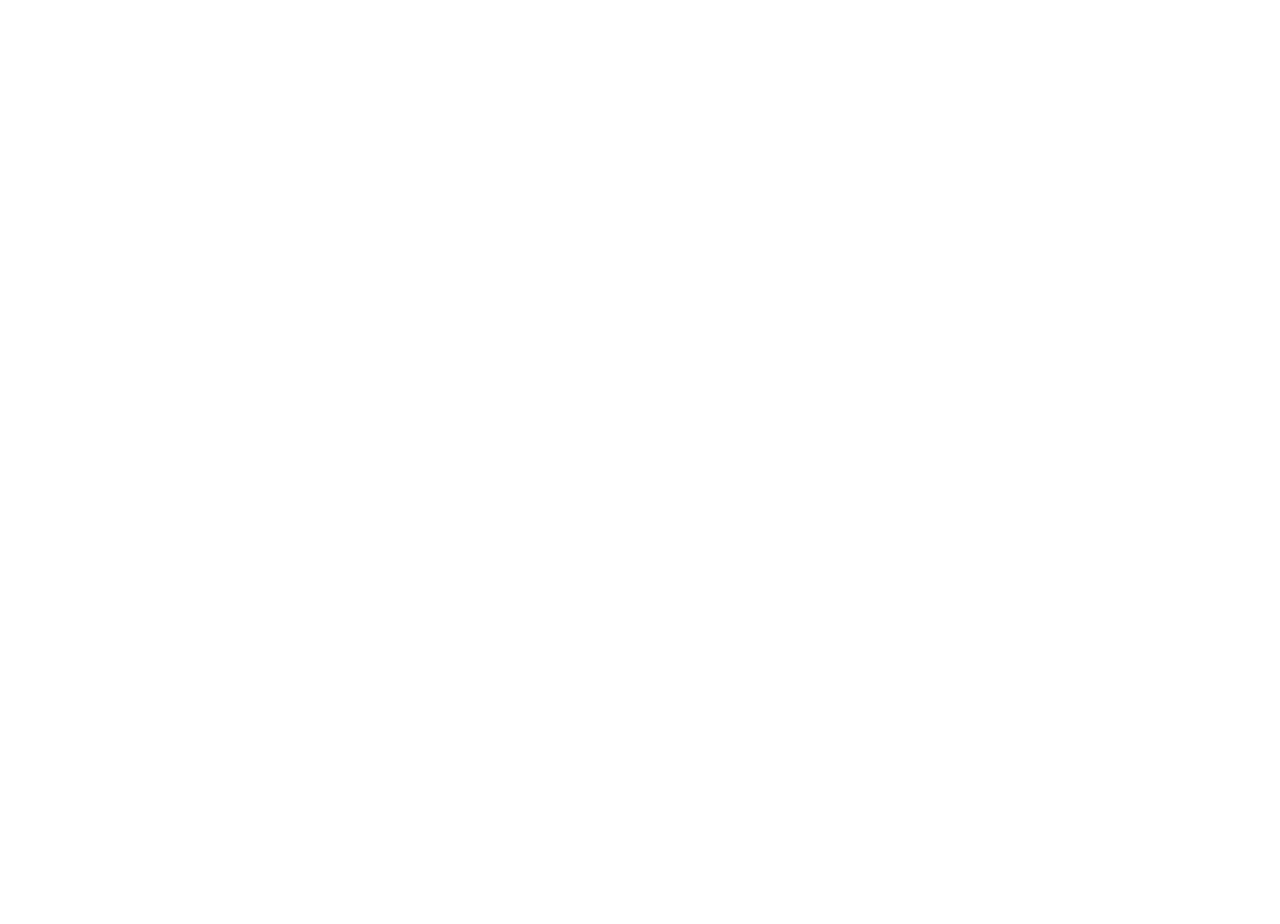
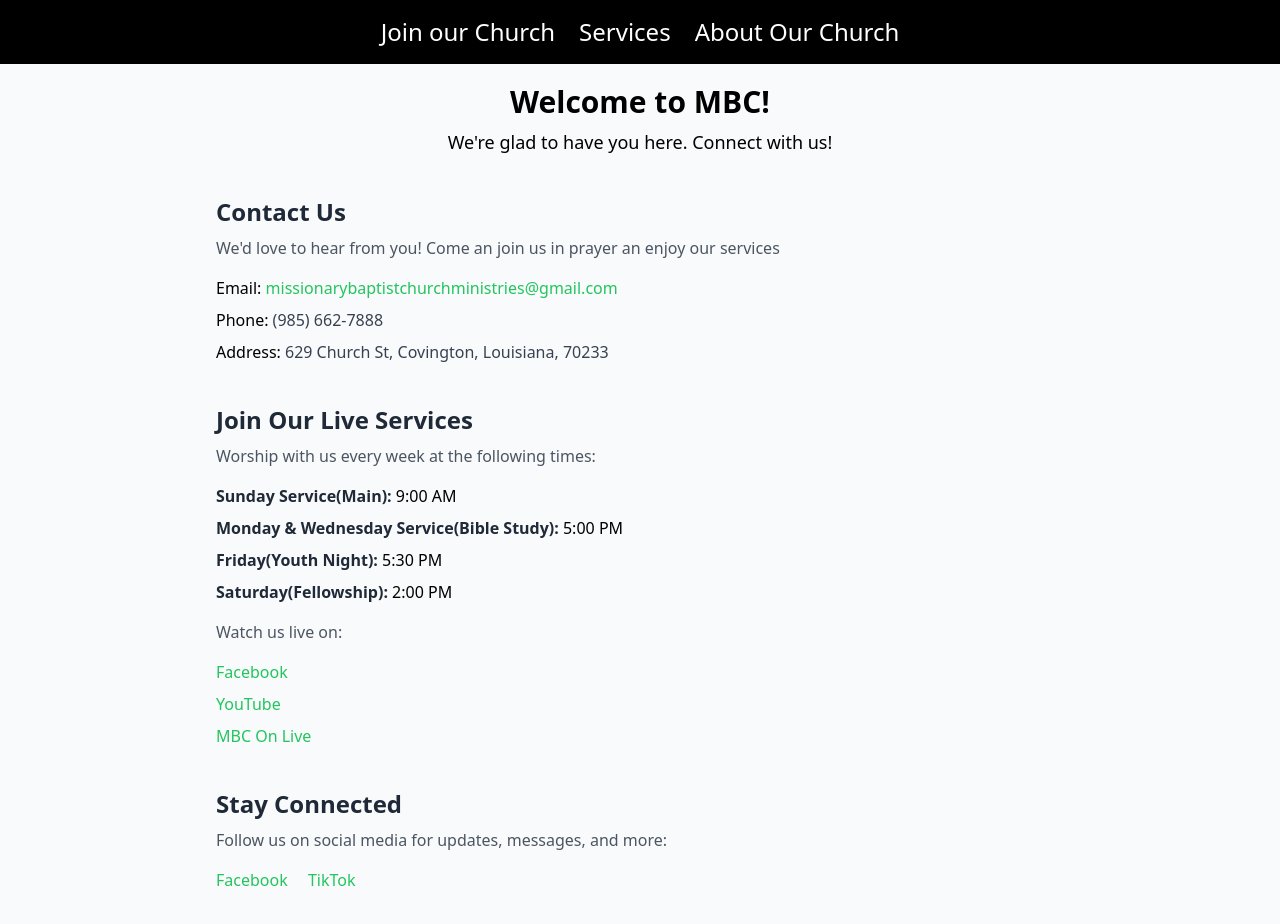
Before and after one commit to shaay98/capstone-project-2, a plain HTML site: page contact.html in a window 1280 px wide. Before the commit the page ends 800 px from the top, so only its background shows below. Drawn offline with nearby package versions, Linux system fonts and the light colour scheme.

Commit message:
got all contact infomation up to date in html

```diff
--- a/contact.html
+++ b/contact.html
@@ -1,11 +1,57 @@
 <!DOCTYPE html>
 <html lang="en">
-<head>
-    <meta charset="UTF-8">
-    <meta name="viewport" content="width=device-width, initial-scale=1.0">
-    <title>Document</title>
-</head>
-<body>
+  <head>
+    <meta charset="UTF-8" />
+    <meta name="viewport" content="width=device-width, initial-scale=1.0" />
+    <title>Contact MBC</title>
+    <script src="https://cdn.tailwindcss.com"></script>
+  </head>
+    <header>
+      <nav class="text-white bg-black">
+        <ul class="flex justify-center space-x-6 p-4 text-2xl">
+          <li><a href="join.html">Join our Church</a></li>
+          <li><a href="events.html">Services</a></li>
+          <li><a href="index.html">About Our Church </a></li>
+        </ul>
+      </nav>
+     <h1 class="text-3xl font-semibold justify-self-center mt-5">Welcome to MBC!</h1>
+    <p class="text-lg mt-2 justify-self-center">We're glad to have you here. Connect with us!</p>
+    </header>
 
-</body>
+<main class="max-w-4xl mx-auto px-6 py-10">
+<body class="bg-gray-50 font-sans">
+    <section class="mb-10">
+        <h2 class="text-2xl font-semibold text-gray-800">Contact Us</h2>
+        <p class="text-gray-600 mt-2">We'd love to hear from you! Come an join us in prayer an enjoy our services</p>
+        <ul class="mt-4 space-y-2">
+            <li>Email: <a href="missionarybaptistchurchministries@gmail.com" class="text-green-500 hover:underline">missionarybaptistchurchministries@gmail.com</a></li>
+            <li>Phone: <span class="text-gray-700">(985) 662-7888</span></li>
+            <li>Address: <span class="text-gray-700">629 Church St, Covington, Louisiana, 70233</span></li>
+        </ul>
+    </section>
+    <section class="mb-10">
+        <h2 class="text-2xl font-semibold text-gray-800">Join Our Live Services</h2>
+        <p class="text-gray-600 mt-2">Worship with us every week at the following times:</p>
+        <ul class="mt-4 space-y-2">
+            <li><strong class="text-gray-800">Sunday Service(Main):</strong> 9:00 AM</li>
+            <li><strong class="text-gray-800">Monday & Wednesday Service(Bible Study):</strong> 5:00 PM</li>
+             <li><strong class="text-gray-800">Friday(Youth Night):</strong> 5:30 PM</li>
+ <li><strong class="text-gray-800">Saturday(Fellowship):</strong> 2:00 PM</li>
+        </ul>
+        <p class="text-gray-600 mt-4">Watch us live on:</p>
+        <ul class="space-y-2 mt-4">
+            <li><a href="https://facebook.com/MBCChurch" target="_blank" class="text-green-500 hover:underline">Facebook</a></li>
+            <li><a href="https://youtube.com/MBCChurch" target="_blank" class="text-green-500 hover:underline">YouTube</a></li>
+            <li><a href="https://mbcchurch.org/live" target="_blank" class="text-green-500 hover:underline">MBC On Live</a></li>
+        </ul>
+    </section>
+    <section>
+        <h2 class="text-2xl font-semibold text-gray-800">Stay Connected</h2>
+        <p class="text-gray-600 mt-2">Follow us on social media for updates, messages, and more:</p>
+        <div class="space-x-4 mt-4">
+            <a href="https://facebook.com/MBCChurch" target="_blank" class="text-green-500 hover:underline">Facebook</a>
+            <a href="https://tiktok.com/@MBCLife" target="_blank" class="text-green-500 hover:underline">TikTok</a>
+        </div>
+    </section>
+  </body>
 </html>
```
Also changed, not shown: events.html (+2 -2 lines), index.html (+1 -1 lines), join.html (+1 -1 lines).
